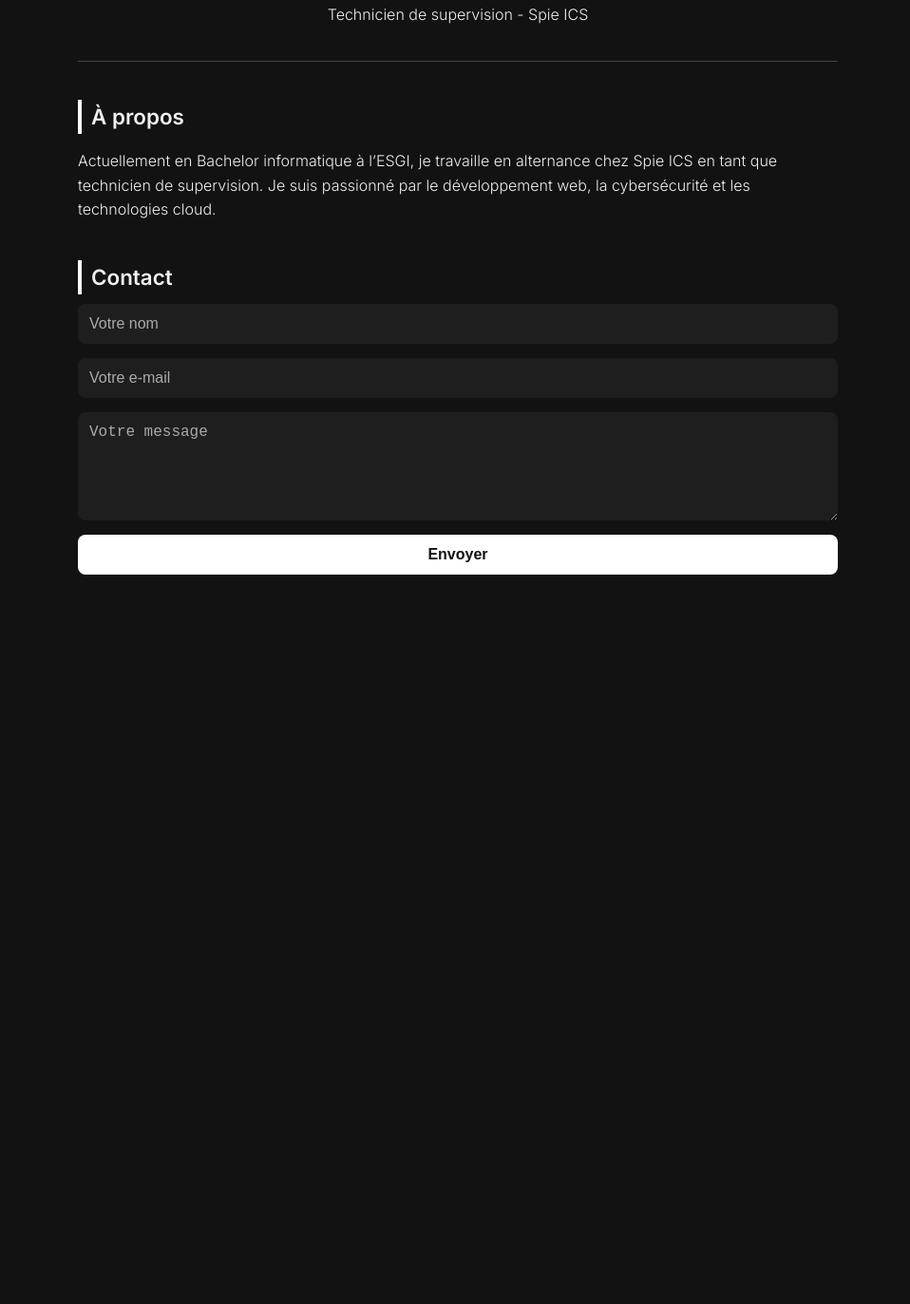
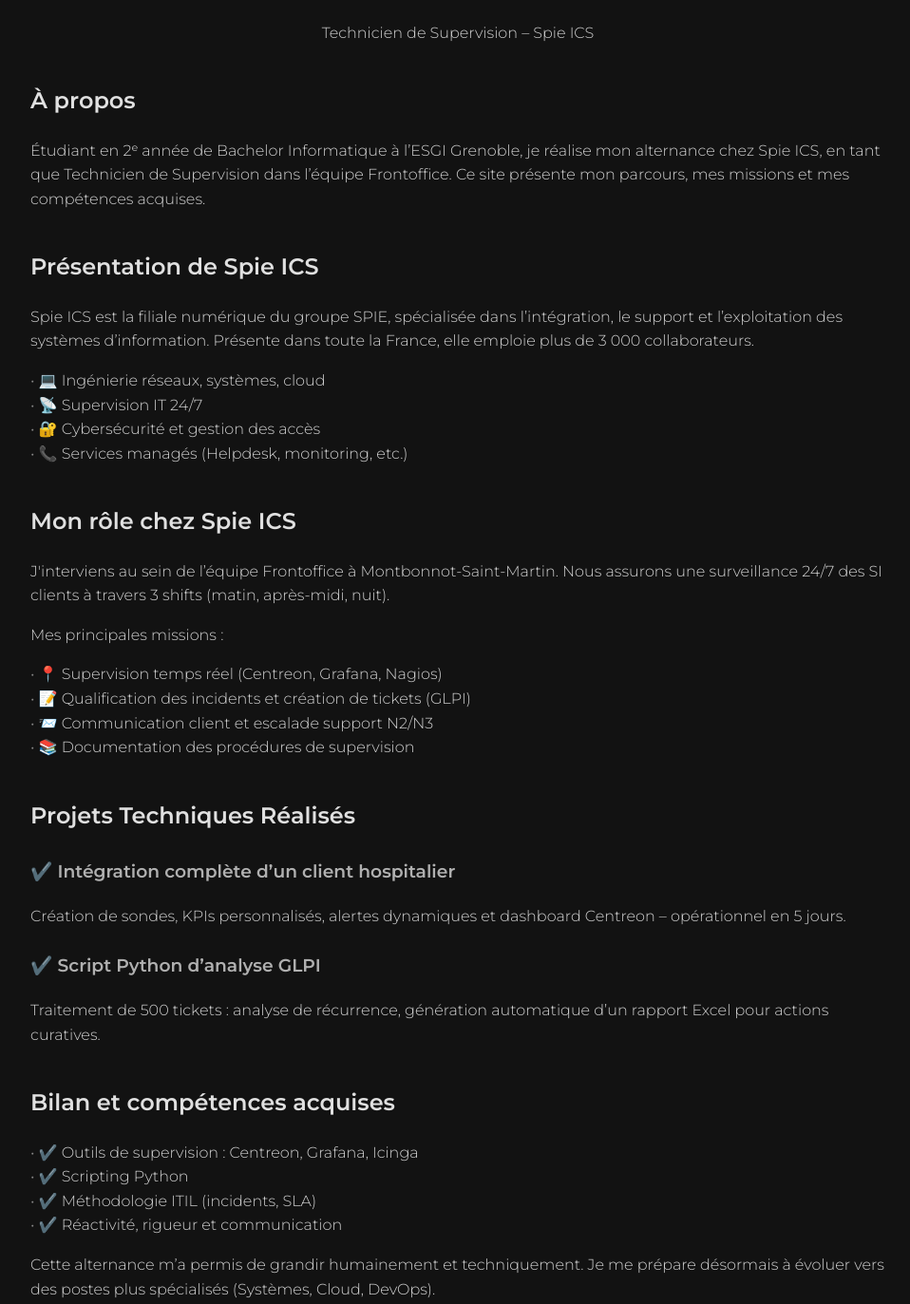
Before and after one commit to xgo74/cv_hugo, a plain HTML site: page index.html in a window 1280 px wide. Shown: the part 202-1575 px from the top of the page at 95% size, without its empty margins (158-1116 px from the left). Before the commit the page ends 827 px from the top, so only its background shows below. Drawn offline with Linux system fonts and the light colour scheme.

Commit message:
Commit 4
Modification du contenu du site| ajout de sections

```diff
--- a/index.html
+++ b/index.html
@@ -3,22 +3,62 @@
 <head>
   <meta charset="UTF-8" />
   <meta name="viewport" content="width=device-width, initial-scale=1.0" />
-  <title>CV Hugo Cardis</title>
+  <title>Hugo Cardis – Rapport Alternance</title>
   <link rel="stylesheet" href="style.css" />
-  <link href="https://fonts.googleapis.com/css2?family=Inter:wght@300;400;600&display=swap" rel="stylesheet">
+  <link href="https://fonts.googleapis.com/css2?family=Montserrat:wght@300;600&display=swap" rel="stylesheet">
 </head>
 <body>
   <header>
     <img src="logo_hugo.jpg" alt="Logo Hugo" class="logo" />
     <h1>Hugo Cardis</h1>
-    <p>Technicien de supervision - Spie ICS</p>
+    <p>Technicien de Supervision – Spie ICS</p>
   </header>
 
   <section>
     <h2>À propos</h2>
-    <p>
-      Actuellement en Bachelor informatique à l’ESGI, je travaille en alternance chez Spie ICS en tant que technicien de supervision. Je suis passionné par le développement web, la cybersécurité et les technologies cloud.
-    </p>
+    <p>Étudiant en 2ᵉ année de Bachelor Informatique à l’ESGI Grenoble, je réalise mon alternance chez Spie ICS, en tant que Technicien de Supervision dans l’équipe Frontoffice. Ce site présente mon parcours, mes missions et mes compétences acquises.</p>
+  </section>
+
+  <section>
+    <h2>Présentation de Spie ICS</h2>
+    <p>Spie ICS est la filiale numérique du groupe SPIE, spécialisée dans l’intégration, le support et l’exploitation des systèmes d’information. Présente dans toute la France, elle emploie plus de 3 000 collaborateurs.</p>
+    <ul>
+      <li>💻 Ingénierie réseaux, systèmes, cloud</li>
+      <li>📡 Supervision IT 24/7</li>
+      <li>🔐 Cybersécurité et gestion des accès</li>
+      <li>📞 Services managés (Helpdesk, monitoring, etc.)</li>
+    </ul>
+  </section>
+
+  <section>
+    <h2>Mon rôle chez Spie ICS</h2>
+    <p>J'interviens au sein de l’équipe Frontoffice à Montbonnot-Saint-Martin. Nous assurons une surveillance 24/7 des SI clients à travers 3 shifts (matin, après-midi, nuit).</p>
+    <p>Mes principales missions :</p>
+    <ul>
+      <li>📍 Supervision temps réel (Centreon, Grafana, Nagios)</li>
+      <li>📝 Qualification des incidents et création de tickets (GLPI)</li>
+      <li>📨 Communication client et escalade support N2/N3</li>
+      <li>📚 Documentation des procédures de supervision</li>
+    </ul>
+  </section>
+
+  <section>
+    <h2>Projets Techniques Réalisés</h2>
+    <h3>✔️ Intégration complète d’un client hospitalier</h3>
+    <p>Création de sondes, KPIs personnalisés, alertes dynamiques et dashboard Centreon – opérationnel en 5 jours.</p>
+    <h3>✔️ Script Python d’analyse GLPI</h3>
+    <p>Traitement de 500 tickets : analyse de récurrence, génération automatique d’un rapport Excel pour actions curatives.</p>
+  </section>
+
+  <section>
+    <h2>Bilan et compétences acquises</h2>
+    <ul>
+      <li>✔️ Outils de supervision : Centreon, Grafana, Icinga</li>
+      <li>✔️ Scripting Python</li>
+      <li>✔️ Méthodologie ITIL (incidents, SLA)</li>
+      <li>✔️ Réactivité, rigueur et communication</li>
+    </ul>
+    <p>Cette alternance m’a permis de grandir humainement et techniquement. Je me prépare désormais à évoluer vers des postes plus spécialisés (Systèmes, Cloud, DevOps).</p>
   </section>
 
   <section>
@@ -26,7 +66,7 @@
     <form>
       <input type="text" placeholder="Votre nom" required />
       <input type="email" placeholder="Votre e-mail" required />
-      <textarea placeholder="Votre message" rows="5" required></textarea>
+      <textarea placeholder="Votre message" required></textarea>
       <button type="submit">Envoyer</button>
     </form>
   </section>
--- a/style.css
+++ b/style.css
@@ -1,77 +1,84 @@
 body {
-  font-family: 'Inter', sans-serif;
   background-color: #121212;
   color: #f0f0f0;
-  max-width: 800px;
+  font-family: 'Montserrat', sans-serif;
+  max-width: 900px;
   margin: 0 auto;
-  padding: 20px;
+  padding: 30px 20px;
   line-height: 1.6;
 }
 
 header {
   text-align: center;
-  padding-bottom: 20px;
-  border-bottom: 1px solid #444;
+  margin-bottom: 40px;
 }
 
 .logo {
-  width: 120px;
+  width: 140px;
   border-radius: 12px;
   margin-bottom: 10px;
-  box-shadow: 0 4px 10px rgba(0, 0, 0, 0.4);
+  border: 2px solid #333;
 }
 
 h1 {
+  font-weight: 600;
   font-size: 2em;
-  font-weight: 600;
-  margin: 10px 0 5px;
-}
-
-p {
-  font-weight: 300;
-}
-
-section {
-  margin-top: 40px;
+  margin: 0;
 }
 
 h2 {
-  font-size: 1.4em;
-  margin-bottom: 10px;
-  border-left: 4px solid #fff;
-  padding-left: 10px;
+  font-weight: 600;
+  color: #e0e0e0;
+  margin-top: 40px;
+  font-size: 1.5em;
+}
+
+h3 {
+  font-weight: 600;
+  margin-top: 25px;
+  color: #b0b0b0;
+}
+
+p, ul, li {
+  color: #d0d0d0;
+}
+
+ul {
+  list-style: none;
+  padding: 0;
+}
+
+ul li::before {
+  content: "• ";
+  color: #888;
 }
 
 form {
   display: flex;
   flex-direction: column;
-  gap: 15px;
+  gap: 12px;
+  margin-top: 20px;
 }
 
 input, textarea {
   padding: 12px;
   font-size: 16px;
-  border: none;
-  border-radius: 8px;
   background-color: #1e1e1e;
+  border: 1px solid #333;
+  border-radius: 6px;
   color: white;
-  outline: none;
-}
-
-input::placeholder, textarea::placeholder {
-  color: #aaa;
 }
 
 button {
   background-color: #ffffff;
   color: #121212;
+  border: none;
   padding: 12px;
   font-size: 16px;
   font-weight: bold;
-  border: none;
-  border-radius: 8px;
+  border-radius: 6px;
   cursor: pointer;
-  transition: background-color 0.3s ease;
+  transition: background 0.3s;
 }
 
 button:hover {
@@ -79,11 +86,7 @@
 }
 
 @media (max-width: 600px) {
-  body {
-    padding: 10px;
-  }
-
   .logo {
-    width: 80px;
+    width: 100px;
   }
 }
```
